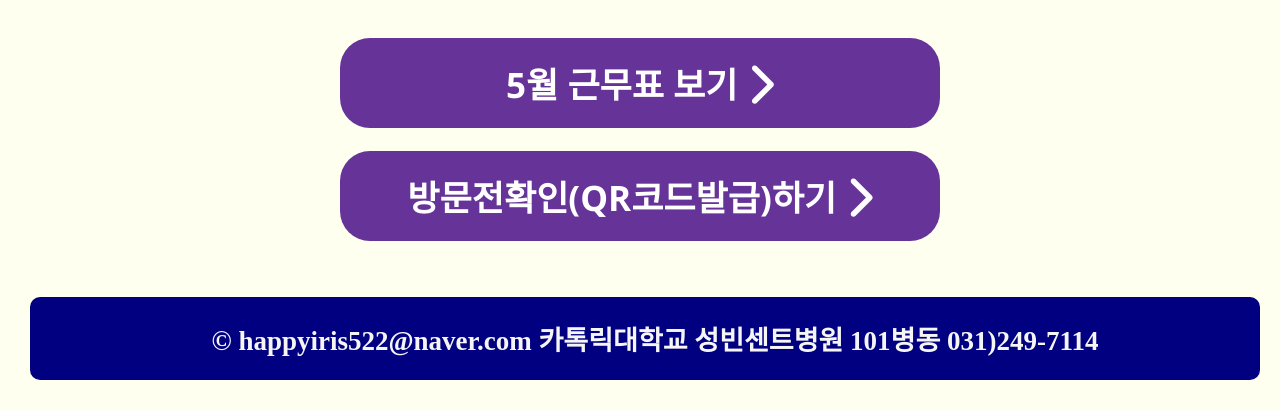
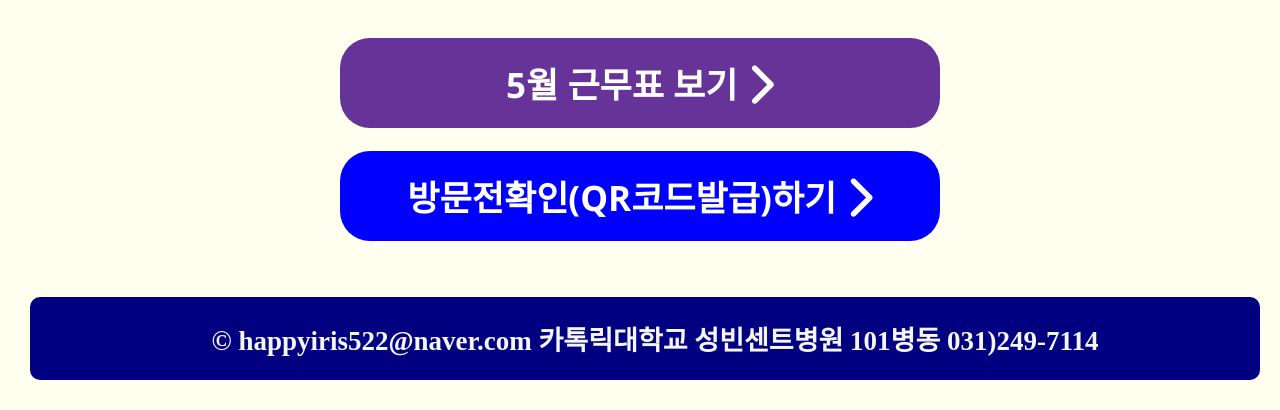
Before and after one commit to ajou9770/vin, a plain HTML site: page index.html in a window 1280 px wide. Shown: the part 395-805 px from the top of the page. Drawn offline with Linux system fonts and the light colour scheme.

Commit message:
Update index.html

```diff
--- a/index.html
+++ b/index.html
@@ -27,7 +27,7 @@
             color: seashell;
         }
         .quzi {
-            background-color:rebeccapurple;
+            background-color:blue;
             border-radius: 30px;
             height: 90px;
             width: 600px;
@@ -104,7 +104,7 @@
     <div class="mile">
         <a href="#"> 5월 근무표 보기  <i class="fas fa-chevron-right fa-lg"></i></a>
         </div><br/>
-        <div class="mile">
+        <div class="quzi">
             <a href="http://kiosk.cmcvincent.or.kr"> 방문전확인(QR코드발급)하기 <i class="fas fa-chevron-right fa-lg"></i></a>
             </div><br/>
         </div><br/>
```
